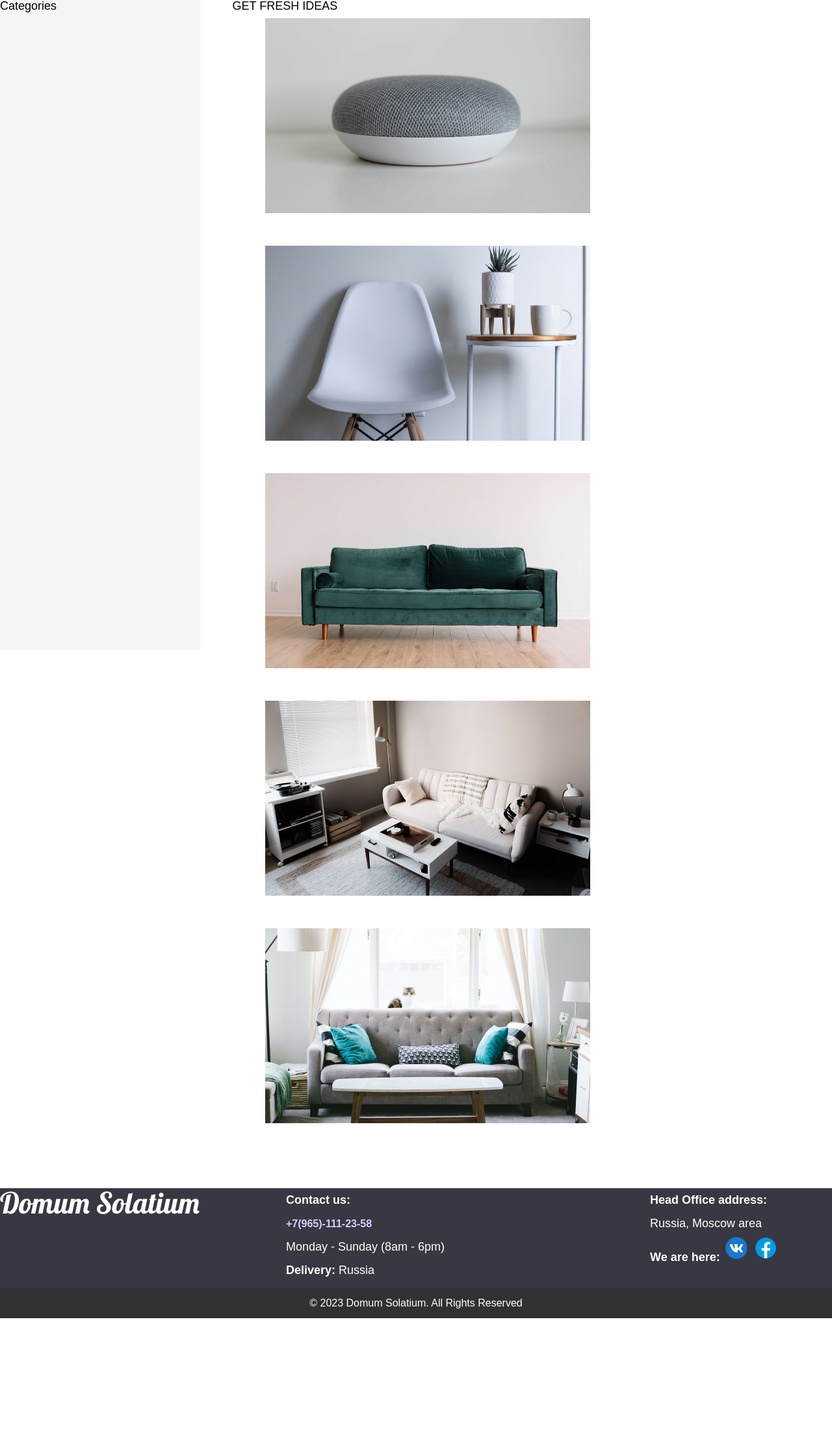
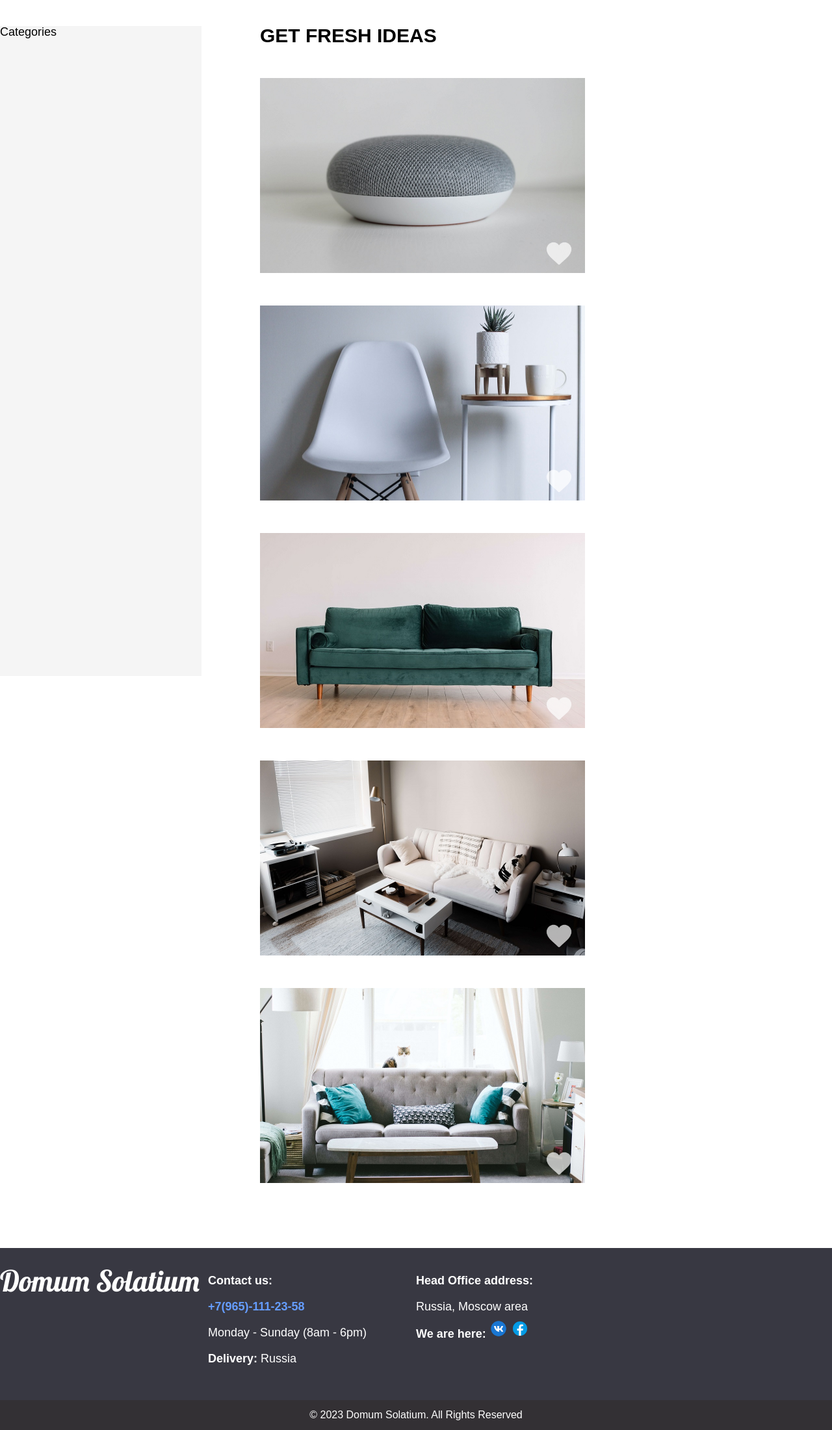
Before and after one commit to tatyanakoroleva00/final_project, a PHP site: page /projects/Online_store/categories.php?category_name=furniture in a window 1280 px wide. Shown: the part 169-2369 px from the top of the page at 65% size. Before the commit the page ends 2197 px from the top, so only its background shows below. Run offline with PHP 8.4, Linux system fonts and the light colour scheme; data comes from the database, SQL or seed files in the repository; a map, chart or similar area stays blank.

Commit message:
i have added a like on pictures so that to be able to click on them, also a filter menu to the left, resized photos, added new type cat

```diff
--- a/projects/Online_store/categories.php
+++ b/projects/Online_store/categories.php
@@ -14,19 +14,30 @@ $horizontal_images = Categories::getFreshIdeasCategories(); //Connection with Ca
     <section class="product__ideas-wrap">
         <div class="container">
             <div class="product__ideas">
-                <div class="product__ideas--left-col">
-                    <div class = "product-ideas__search-panel">
-                        <p>Categories</p>
-                    </div>
-                </div>
+
+                <?php require 'views/search-bar.php' ?>
+
+<!--                <div class="product__ideas--left-col">-->
+<!--                    <div class = "product-ideas__search-panel">-->
+<!--                        <p>Categories</p>-->
+<!--                    </div>-->
+<!--                </div>-->
+
+
                 <div class="product-ideas--right-col">
                     <div class="fresh__ideas"><p>GET FRESH IDEAS</p></div>
                     <div class="product-ideas__items">
+
+
                         <?php foreach($horizontal_images as $image): ?>
                         <div class="product-ideas__item">
-                                <div><img class="product-ideas__image" src="images/<?=$image['image'];?>" alt="<?= $image['name']?>"></div>
+                                <div><img class="product-ideas__image" src="images/<?=$image['image'];?>" alt="<?= $image['name']?>">
+                                <img src="icons/like3.png" class="like" alt="like">
+                                </div>
                         </div>
                         <?php endforeach; ?>
+
+
                     </div>
                 </div>
             </div>
--- a/projects/Online_store/index.php
+++ b/projects/Online_store/index.php
@@ -13,7 +13,7 @@
                         </div>
                         <div class="right">
                             <img src="images/decorations/3.jpg" alt="sales-idea" class="object-fit">
-                            <div class="on-img-text-2">SALES 15% OFF</div>
+                            <div class="on-img-text-2"><a href="sales.php">SALES 15% OFF</a></div>
                         </div>
                     </div>
             </section>
--- a/projects/Online_store/styles/products.css
+++ b/projects/Online_store/styles/products.css
@@ -1,3 +1,5 @@
+/*<a target="_blank" href="https://icons8.com/icon/vuDouE2J91Fn/сердце">Сердце</a> icon by <a target="_blank" href="https://icons8.com">Icons8</a>*/
+
 .product__ideas-wrap {
     margin-bottom: 5rem;
     display: flex;
@@ -7,7 +9,8 @@
 }
 .product__ideas {
     display: flex;
-    gap: 5rem;
+    gap: 4rem;
+    margin-top: 4rem;
 }
 .product__ideas--left-col {
     display: flex;
@@ -25,6 +28,9 @@
     flex: 3;
 }
 .fresh__ideas {
+    font-size: 3rem;
+    font-weight: bold;
+    padding-left: 5rem;
 }
 .product-ideas__items {
     display: flex;
@@ -32,14 +38,28 @@
     flex-wrap: wrap;
     gap: 5rem;
     width: 100%;
-    padding: 1rem 5rem 5rem 5rem;
+    padding: 5rem 5rem 5rem 5rem;
 }
 .product-ideas__item {
     height: 30rem;
     width: 50rem;
+    position: relative;
 }
 .product-ideas__image {
     width: 50rem;
     height: 30rem;
     object-fit: cover;
+    position: relative;
 }
+.like {
+    position: absolute;
+    bottom: 1rem;
+    right: 2rem;
+    width: 4rem;
+    height: 4rem;
+    opacity: 0.7;
+    cursor: pointer;
+}
+.like:hover {
+    opacity: 1;
+}
--- a/projects/Online_store/styles/styles_shop.css
+++ b/projects/Online_store/styles/styles_shop.css
@@ -361,41 +361,31 @@ h4 {
     width: 100%;
 }
 .footer-top {
-    /*padding-top: 2rem;*/
-    /*padding-bottom: 2rem;*/
     display: flex;
     flex-direction: row;
-}
-.footer-column {
-	/*height: 200px;*/
-	line-height: 2;
+    padding-top: 3rem;
+    padding-bottom: 2rem;
+    font-size: 1.8rem;
+    font-family: Arial, Helvetica, sans-serif;
+    line-height: 4rem;
+    width: 100%;
 }
 .footer-column--left {
-	width: 400px;
+    flex: 1;
 }
-.footer-column--left p:first-child{
+.footer__logo{
 	font-family: 'Lobster', cursive;
-	font-size: 45px;
-	line-height: 1;
+	font-size: 4.5rem;
 }
-.footer-logo .flower {
-	margin-bottom: -13px;
-	margin-left: -15px;
-	width: 25px;
+.footer-column--center {
+    flex: 1;
 }
-
-.footer-column--center {
-	padding-left: 40px;
-	width: 600px;
-}
-
 .footer-column--right {
-	/*width: 400px;*/
-	/*padding-left: 40px;*/
+	flex: 1;
 }
 .footer-map {
-	margin-top: 25px;
-	margin-bottom: -25px;
+    margin-top: 1rem;
+    flex: 1;
 }
 .bold-letters {
 	font-weight: 700;
@@ -404,13 +394,12 @@ h4 {
 	font-weight: normal;
 }
 .footer-number {
-	font-size: 16px;
-    color: rgb(209, 209, 255);
+    color: rgb(101, 157, 255);
     font-weight: bold;
     cursor: pointer;
 }
 .vk, .fb {
-	width: 40px;
+	width: 2.8rem;
 }
 .footer-bottom-section {
 	background-color: rgba(49, 44, 44, 0.639);
--- a/projects/Online_store/views/footer-view.php
+++ b/projects/Online_store/views/footer-view.php
@@ -3,7 +3,7 @@
         <div class="container">
             <section class="footer-top">
                 <div class="footer-column footer-column--left">
-                    <p class="footer-logo">Domum Solatium
+                    <p class="footer__logo">Domum Solatium
                     </p>
                 </div>
                 <div class="footer-column footer-column--center">
@@ -15,18 +15,22 @@
                 <div class="footer-column footer-column--right">
                     <p class="bold-letters">Head Office address: </p>
                     <p>Russia, Moscow area</p>
-<!--                        <div class="footer-map">-->
-<!--                                <iframe src="https://yandex.ru/map-widget/v1/?ll=37.418055%2C55.983275&mode=usermaps&source=constructorLink&um=constructor%3A1463d499e0af37da61b58109a31b7585029bf0a3df9113857ae8ce55742fb42f&z=12"-->
-<!--                                width="300" height="200" frameborder="1" allowfullscreen="true" style="position:relative;">-->
-<!--                                </iframe></div>-->
-<!--                        <br />-->
+
                     <p class="bold-letters">We are here: <a href="#"><img alt="vk" src="icons/vk.png" class="vk"></a>
                         <a href="#"><img alt="fb" src="icons/fb.png" class="fb" ></a> </p>
                     <p></p>
                 </div>
+                <div class="footer-map">
+                    <iframe src="https://yandex.ru/map-widget/v1/?ll=37.418055%2C55.983275&mode=usermaps&source=constructorLink&um=constructor%3A1463d499e0af37da61b58109a31b7585029bf0a3df9113857ae8ce55742fb42f&z=12"
+                            width="300" height="150" frameborder="1" allowfullscreen="true" style="position:relative;">
+                    </iframe>
+                </div>
             </section>
         </div>
     </section>
+
+
+
     <section class="footer-bottom-section">
         <p><b>&#169; <?= date('Y'); ?> Domum Solatium. All Rights Reserved</b></p>
     </section>
--- a/projects/Online_store/views/header-view.php
+++ b/projects/Online_store/views/header-view.php
@@ -4,7 +4,7 @@
     <meta charset="UTF-8">
     <meta http-equiv="X-UA-Compatible" content="IE=edge">
     <meta name="viewport" content="width=device-width, initial-scale=1.0">
-    <title><?= $title ?? 'Domum Salatium';?></title>
+    <title><?= $title ?? 'Domum Solatium';?></title>
     <link rel="stylesheet" href="styles/reset.css">
     <link rel="stylesheet" href="styles/styles_shop.css">
     <link rel="stylesheet" href="styles/products.css">
--- /dev/null
+++ b/projects/Online_store/views/search-bar.php
@@ -0,0 +1,9 @@
+<?php
+
+?>
+
+<div class="product__ideas--left-col">
+    <div class = "product-ideas__search-panel">
+        <p>Categories</p>
+    </div>
+</div>
```
Also changed, not shown: projects/Online_store/rooms.php (+17 -7 lines), projects/Online_store/icons/like.png (added), projects/Online_store/icons/like2.png (added), projects/Online_store/icons/like3.png (added).
